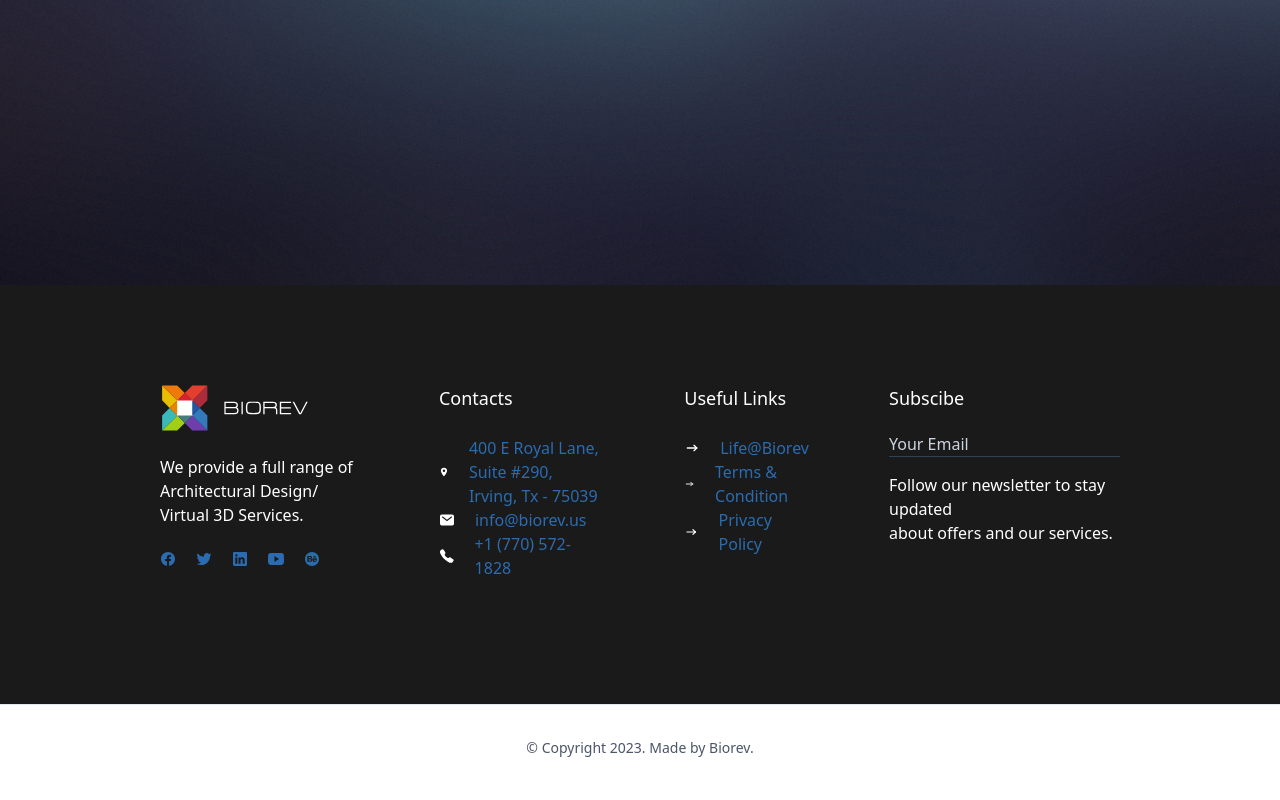
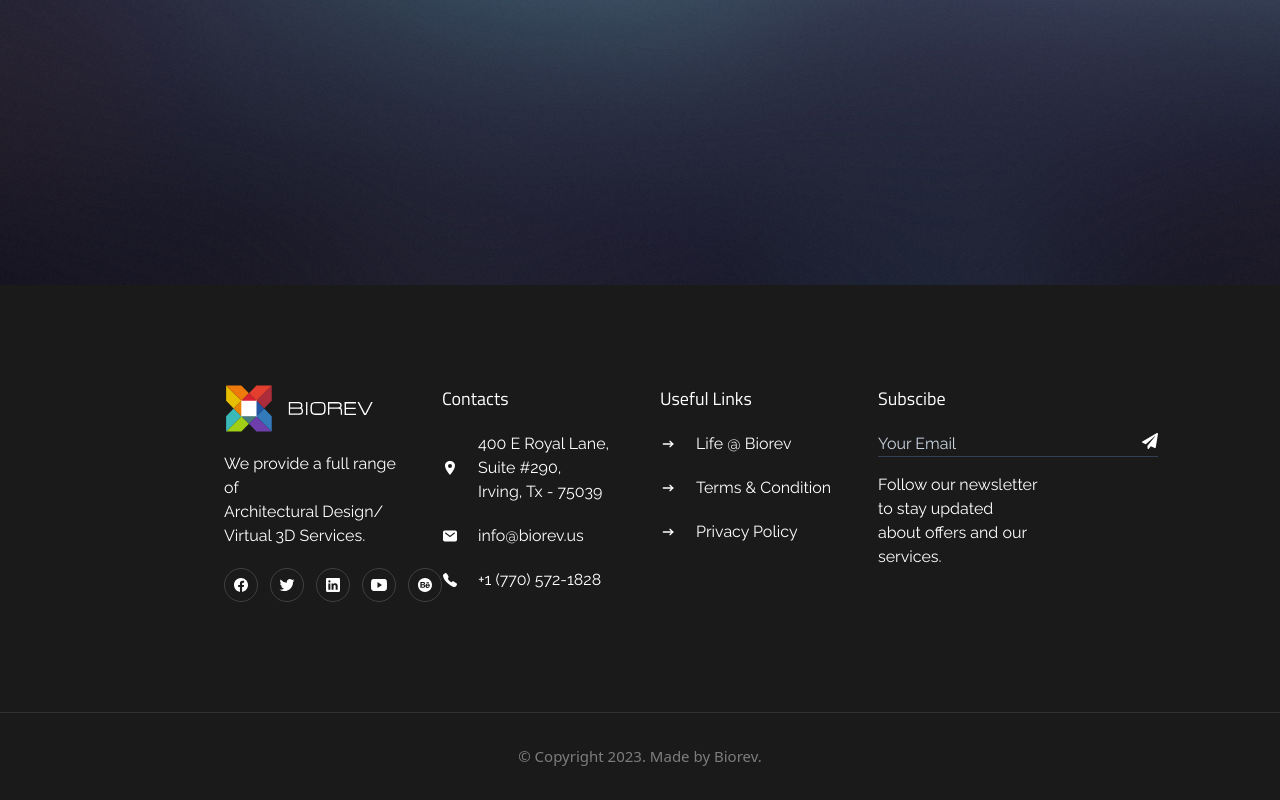
Before and after one commit to sakilbiorev/biorevnext, a Next.js app: page / in a window 1280 px wide. Shown: the part 515-1315 px from the top of the page. Built offline with nearby package versions, Linux system fonts and the light colour scheme.

Commit message:
footer changes

```diff
--- /dev/null
+++ b/src/components/Footer.tsx
@@ -0,0 +1,150 @@
+import Image from 'next/image';
+import Link from 'next/link';
+import React from 'react';
+import { FaPaperPlane } from 'react-icons/fa';
+// eslint-disable-next-line import/no-extraneous-dependencies
+import {
+  IoCall,
+  IoLocationSharp,
+  IoLogoBehance,
+  IoLogoFacebook,
+  IoLogoLinkedin,
+  IoLogoTwitter,
+  IoLogoYoutube,
+  IoMail,
+} from 'react-icons/io5';
+// eslint-disable-next-line import/no-extraneous-dependencies
+import { TbArrowNarrowRight } from 'react-icons/tb';
+
+function Footer() {
+  return (
+    <footer>
+      <div className="grid grid-cols-1 gap-10 bg-[#1A1A1A] px-10 py-[100px] font-raleway text-base text-white-0 sm:grid-cols-2 md:px-20 lg:grid-cols-4 lg:px-[30px] xl:px-56">
+        <div>
+          <Image width={150} height={100} src="/logo-footer.svg" alt="" />
+          <p className="my-5">
+            We provide a full range of <br />
+            Architectural Design/ Virtual 3D Services.
+          </p>
+          <ul className="flex flex-row gap-3">
+            <li className="rounded-full border-[0.5px] border-neutral-700 p-2 hover:bg-neutral-700">
+              <a href="https://www.facebook.com/Biorevllc">
+                <IoLogoFacebook />
+              </a>
+            </li>
+            <li className="rounded-full border-[0.5px] border-neutral-700 p-2 hover:bg-neutral-700">
+              <a href="https://twitter.com/biorevllc">
+                <IoLogoTwitter />
+              </a>
+            </li>
+            <li className="rounded-full border-[0.5px] border-neutral-700 p-2 hover:bg-neutral-700">
+              <a href="https://www.linkedin.com/company/biorev-llc/">
+                <IoLogoLinkedin />
+              </a>
+            </li>
+            <li className="rounded-full border-[0.5px] border-neutral-700 p-2 hover:bg-neutral-700">
+              <a href="https://www.youtube.com/channel/UCBWAbagmchU3OcXRtnWFsvg">
+                <IoLogoYoutube />
+              </a>
+            </li>
+            <li className="rounded-full border-[0.5px] border-neutral-700 p-2 hover:bg-neutral-700">
+              <a href="https://www.behance.net/biorevstudios?tracking_source=search_projects|biorev">
+                <IoLogoBehance />
+              </a>
+            </li>
+          </ul>
+        </div>
+        <div>
+          <h4 className="font-titillium text-lg text-white-0">Contacts</h4>
+          <ul className="my-5 flex flex-col gap-5">
+            <li className="flex flex-row items-center">
+              <span>
+                <IoLocationSharp />
+              </span>
+              <a
+                className="ml-5"
+                href="https://www.google.com/maps/place/400+E+Royal+Ln,+Irving,+TX+75039,+USA/@32.8948618,-96.9404962,18z/data=!3m1!4b1!4m6!3m5!1s0x864c281901ab3ad7:0xc4609080ed215953!8m2!3d32.8948604!4d-96.9396914!16s%2Fg%2F11bw3fqqcv?entry=ttu"
+              >
+                400 E Royal Lane, Suite #290,
+                <br /> Irving, Tx - 75039
+              </a>
+            </li>
+            <li className="flex flex-row items-center">
+              <span>
+                <IoMail />
+              </span>
+              <Link href="/" className="ml-5">
+                info@biorev.us
+              </Link>
+            </li>
+            <li className="flex flex-row items-center">
+              <span>
+                <IoCall />
+              </span>
+              <Link href="/" className="ml-5">
+                +1 (770) 572-1828
+              </Link>
+            </li>
+          </ul>
+        </div>
+        <div>
+          <h4 className="font-titillium text-lg text-white-0">Useful Links</h4>
+          <ul className="my-5 flex flex-col gap-5">
+            <li className="flex flex-row items-center">
+              <span>
+                <TbArrowNarrowRight />
+              </span>{' '}
+              <Link href="/" className="ml-5">
+                Life @ Biorev{' '}
+              </Link>
+            </li>
+            <li className="flex flex-row items-center">
+              <span>
+                <TbArrowNarrowRight />
+              </span>{' '}
+              <Link href="/" className="ml-5">
+                Terms & Condition{' '}
+              </Link>
+            </li>
+            <li className="flex flex-row items-center">
+              <span>
+                <TbArrowNarrowRight />
+              </span>{' '}
+              <Link href="/" className="ml-5">
+                Privacy Policy{' '}
+              </Link>
+            </li>
+          </ul>
+        </div>
+        <div>
+          <h4 className="font-titillium text-lg text-white-0">Subscibe</h4>
+          <div className="flex w-[280px] flex-row items-baseline	justify-between border-b-[0.5px] border-slate-700">
+            <input
+              className="mt-5 bg-transparent focus:outline-none"
+              type="email"
+              placeholder="Your Email"
+            />
+            <i>
+              <FaPaperPlane />
+            </i>
+          </div>
+          <span className="mt-4 block">
+            Follow our newsletter to stay updated
+            <br /> about offers and our services.
+          </span>
+        </div>
+      </div>
+      <div className="border-t-[1px] border-[#313131] bg-[#1A1A1A] py-8 text-center text-[15px] text-[#7D7D7D]">
+        © Copyright {new Date().getFullYear()}. Made by <span>Biorev</span>.
+        {/*
+         * PLEASE READ THIS SECTION
+         * I'm an indie maker with limited resources and funds, I'll really appreciate if you could have a link to my website.
+         * The link doesn't need to appear on every pages, one link on one page is enough.
+         * For example, in the `About` page. Thank you for your support, it'll mean a lot to me.
+         */}
+      </div>
+    </footer>
+  );
+}
+
+export default Footer;
--- a/src/layouts/Meta.tsx
+++ b/src/layouts/Meta.tsx
@@ -46,14 +46,6 @@ const Meta = (props: IMetaProps) => {
           href={`${router.basePath}/favicon.ico`}
           key="favicon"
         />
-        <link rel="dns-prefetch" href="//www.google.com" />
-        <link rel="dns-prefetch" href="//fonts.googleapis.com" />
-        <link
-          rel="stylesheet"
-          href="https://fonts.googleapis.com/css?family=Raleway%3A300%2C300i%2C400%2C400i%2C500%2C500i%2C600%2C600i%2C700%2C700i%2C800%2C800i%2C900%2C900i%7CTitillium+Web%3A300%2C300i%2C400%2C400i%2C600%2C600i%2C700%2C700i%2C900%7CJosefin+Sans%3A300%2C300i%2C400%2C400i%2C500%2C500i%2C600%2C600i%2C700%2C700i&#038;subset=latin%2Clatin-ext&display=optional"
-          type="text/css"
-          media="all"
-        />
       </Head>
       <NextSeo
         title={props.title}
--- a/src/pages/_document.tsx
+++ b/src/pages/_document.tsx
@@ -8,7 +8,24 @@ class MyDocument extends Document {
   render() {
     return (
       <Html lang={AppConfig.locale}>
-        <Head />
+        <Head>
+          <link rel="dns-prefetch" href="//www.google.com" />
+          <link rel="dns-prefetch" href="//fonts.googleapis.com" />
+          <link rel="preconnect" href="https://fonts.gstatic.com" />
+          <link
+            rel="stylesheet"
+            href="https://fonts.googleapis.com/css?family=Raleway%3A300%2C300i%2C400%2C400i%2C500%2C500i%2C600%2C600i%2C700%2C700i%2C800%2C800i%2C900%2C900i%7CTitillium+Web%3A300%2C300i%2C400%2C400i%2C600%2C600i%2C700%2C700i%2C900%7CJosefin+Sans%3A300%2C300i%2C400%2C400i%2C500%2C500i%2C600%2C600i%2C700%2C700i&#038;subset=latin%2Clatin-ext&display=optional"
+            type="text/css"
+            media="all"
+          />
+          <link
+            rel="stylesheet"
+            id="theratio-fonts-css"
+            href="https://fonts.googleapis.com/css?family=Raleway%3A300%2C300i%2C400%2C400i%2C500%2C500i%2C600%2C600i%2C700%2C700i%2C800%2C800i%2C900%2C900i%7CTitillium+Web%3A300%2C300i%2C400%2C400i%2C600%2C600i%2C700%2C700i%2C900%7CJosefin+Sans%3A300%2C300i%2C400%2C400i%2C500%2C500i%2C600%2C600i%2C700%2C700i&#038;subset=latin%2Clatin-ext&display=optional"
+            type="text/css"
+            media="all"
+          />
+        </Head>
         <body>
           <Main />
           <NextScript />
--- a/src/pages/index.tsx
+++ b/src/pages/index.tsx
@@ -1,6 +1,5 @@
 import { useRouter } from 'next/router';
 
-import Footer from '@/layouts/Footer';
 import { Meta } from '@/layouts/Meta';
 import { Main } from '@/templates/Main';
 
@@ -22,7 +21,6 @@ const Index = () => {
           alt="Banner"
         />
       </div>
-      <Footer />
     </Main>
   );
 };
--- a/src/styles/global.css
+++ b/src/styles/global.css
@@ -1,12 +1,4 @@
 @tailwind base;
-
-a {
-  @apply text-blue-700;
-}
-
-a:hover {
-  @apply border-b-2 border-blue-700;
-}
 
 @tailwind components;
 
--- a/src/templates/Main.tsx
+++ b/src/templates/Main.tsx
@@ -1,5 +1,6 @@
 import type { ReactNode } from 'react';
 
+import Footer from '@/components/Footer';
 import MainMenu from '@/components/MainMenu';
 import type { MenuItem } from '@/libs/interfaces';
 
@@ -141,18 +142,9 @@ const Main = (props: IMainProps) => (
 
       <div className="mx-auto">
         <main className="content text-xl">{props.children}</main>
-
-        <footer className="border-t border-gray-300 py-8 text-center text-sm">
-          © Copyright {new Date().getFullYear()}. Made by <span>Biorev</span>.
-          {/*
-           * PLEASE READ THIS SECTION
-           * I'm an indie maker with limited resources and funds, I'll really appreciate if you could have a link to my website.
-           * The link doesn't need to appear on every pages, one link on one page is enough.
-           * For example, in the `About` page. Thank you for your support, it'll mean a lot to me.
-           */}
-        </footer>
       </div>
     </div>
+    <Footer />
   </>
 );
 
--- a/tailwind.config.js
+++ b/tailwind.config.js
@@ -21,6 +21,7 @@ module.exports = {
       fontFamily: {
         titillium: ['Titillium Web', 'sans-serif'],
         Flaticon: ['Flaticon'],
+        raleway: ['Raleway', 'sans-serif'],
       },
       colors: {
         white: {
```
